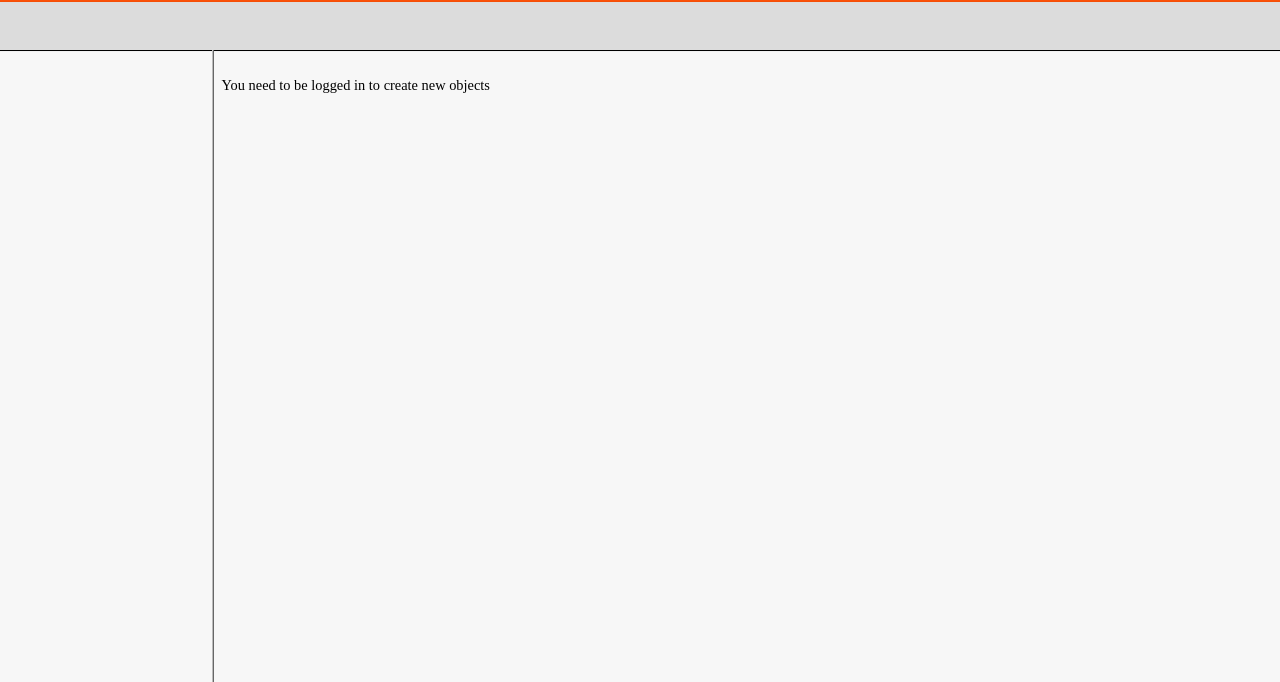
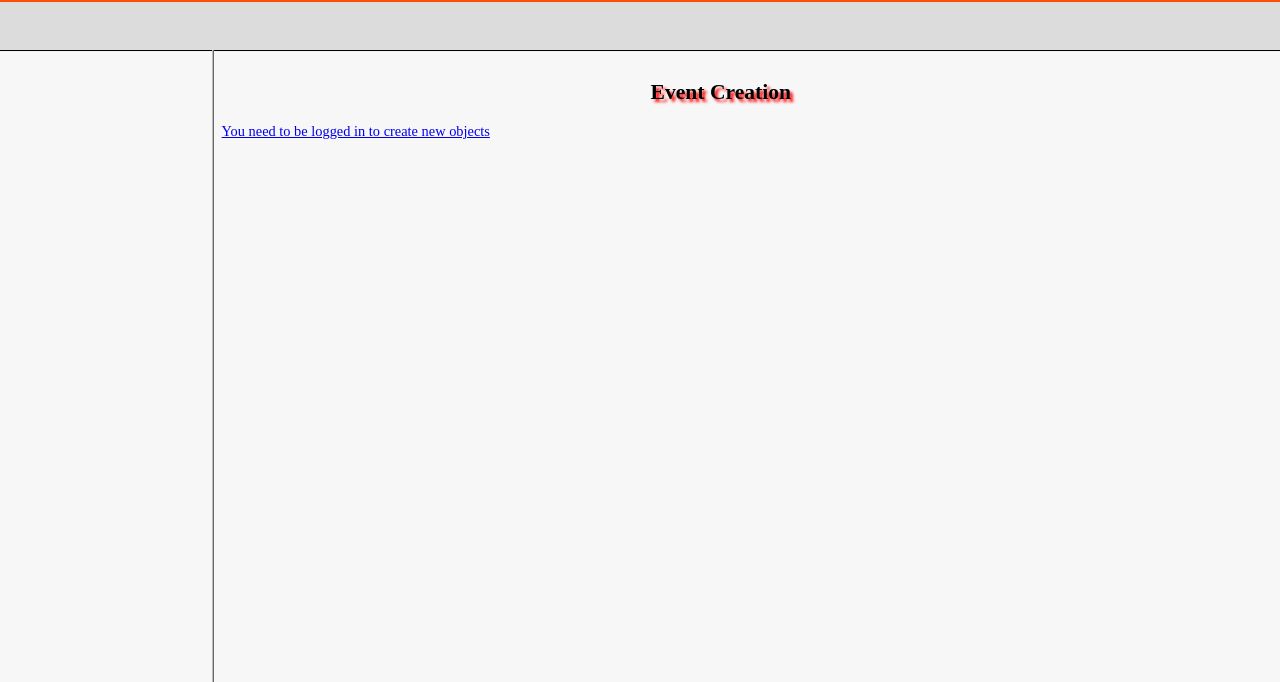
Before and after one commit to colingeniet/chess-openings-db, a Django app: page /event/create/ in a window 1280 px wide. Shown: the part 54-736 px from the top of the page. Run offline with Django 3.2, Linux system fonts and the light colour scheme.

Commit message:
Update event_create.html

```diff
--- a/chess_openings/chs/templates/chs/event_create.html
+++ b/chess_openings/chs/templates/chs/event_create.html
@@ -8,9 +8,10 @@
 <nav></nav>
 
 <section>
+  <h1>Event {% if event %}Modification{% else %}Creation{% endif %}</h1>
   {% if request.session.account %}
     <form action="{% url 'chess:event_add' %}" method="post">
-    <fieldset> <legend> Event {% if event %} modification : {% else %} creation {% endif %}</legend>
+      <fieldset> <legend> Event {% if event %} modification : {% else %} creation{% endif %}</legend>
         {% csrf_token %}
         {% if event %}
           <input type="hidden" name="id" value="{{event.object_id}}"/>
@@ -23,7 +24,7 @@
       </fieldset>
     </form>
   {% else %}
-  <p>You need to be logged in to create new objects</p>
+  <p><a href="{% url 'chess:login' %}">You need to be logged in to create new objects</a></p>
   {% endif %}
 </section>
 {% endblock %}
```
Lines whose indentation alone changed are shown as unchanged.
